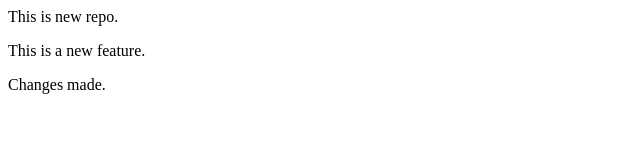
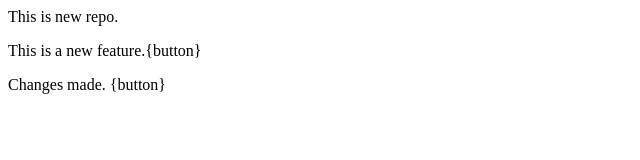
Before and after one commit to Vaibhav1422/LocalRepo, a plain HTML site: page index.html in a window 1280 px wide. Shown: the whole page, without its empty margins (0-640 px from the left). Drawn offline with Linux system fonts and the light colour scheme.

Commit message:
Add button

```diff
--- a/index.html
+++ b/index.html
@@ -1,3 +1,3 @@
 <p>This is new repo.</p>
-<p>This is a new feature.</p>
-<p>Changes made.</p>
+<p>This is a new feature.{button}</p>
+<p>Changes made. {button}</p>
```
